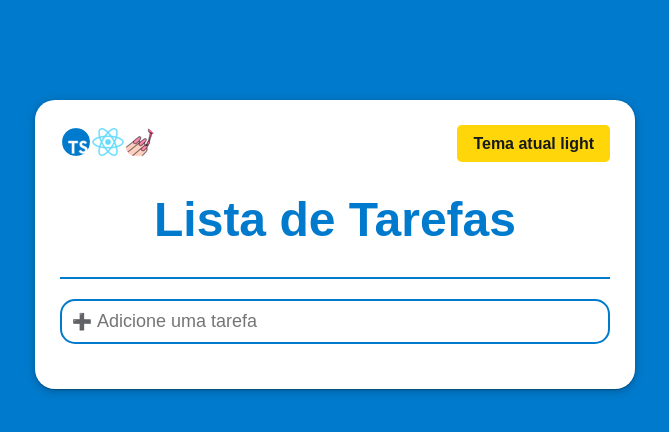
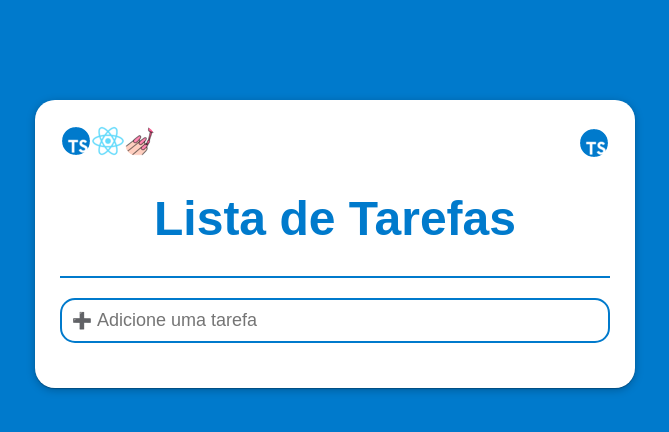
Before and after one commit to Felipe-Cll/lista-react-ts, a React (Create React App) app: page / in a window 1280 px wide. Shown: the top 432 px of the page, without its empty margins (305-974 px from the left). Built offline with nearby package versions, Linux system fonts and the light colour scheme.

Commit message:
Adicionando troca de temas com png

```diff
--- a/src/components/Header/index.tsx
+++ b/src/components/Header/index.tsx
@@ -3,9 +3,10 @@ import * as C from './styles';
 import tsP from '../../png/tsP.png';
 import reactP from '../../png/reactP.png';
 import styledP from '../../png/styledP.png';
+import draculaP from '../../png/draculaP.png';
 
 export function Header() {
-    const{ toggleTheme, theme } = useTheme()
+    const { toggleTheme, theme } = useTheme();
 
     return (
         <C.Container>
@@ -15,9 +16,13 @@ export function Header() {
                     <img src={reactP}/>
                     <img src={styledP}/>
                 </C.Logos>
-                <button onClick={ toggleTheme }>Tema atual {theme.title}</button>
+
+                {String(theme) == 'light' ? (
+                    <img src={draculaP} onClick={ toggleTheme } />
+                ) : (
+                    <img src={tsP} onClick={ toggleTheme } />
+                )}
             </C.Nav>
         </C.Container>
     )
-
 }
--- a/src/context/index.tsx
+++ b/src/context/index.tsx
@@ -10,7 +10,7 @@ const ThemeContext = createContext<ThemeContextData>({} as ThemeContextData)
 export const useTheme = () => useContext(ThemeContext);
 
 export const CustomThemeProvider = ({ children } : MainProps) => {
-    const [theme, setTheme] =useState<DefaultTheme>(light)
+    const [theme, setTheme] = useState<DefaultTheme>(light)
 
     const toggleTheme = useCallback(() => {
         if (theme.title === 'light') {
```
